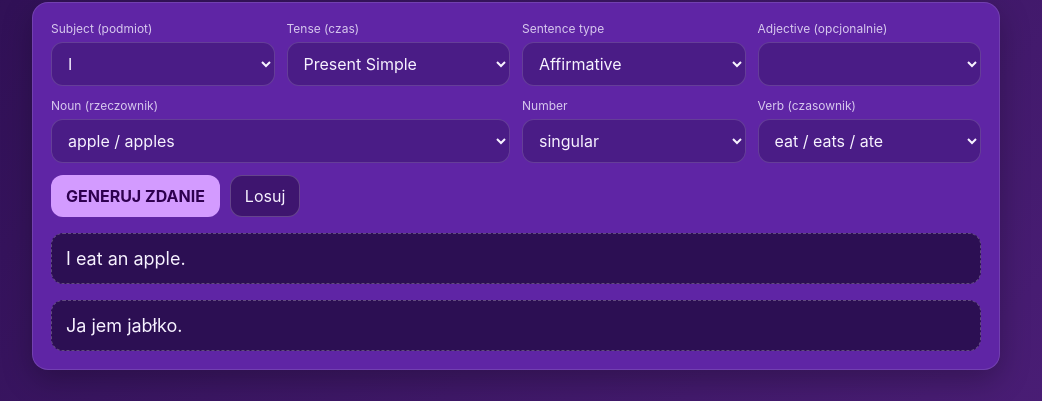
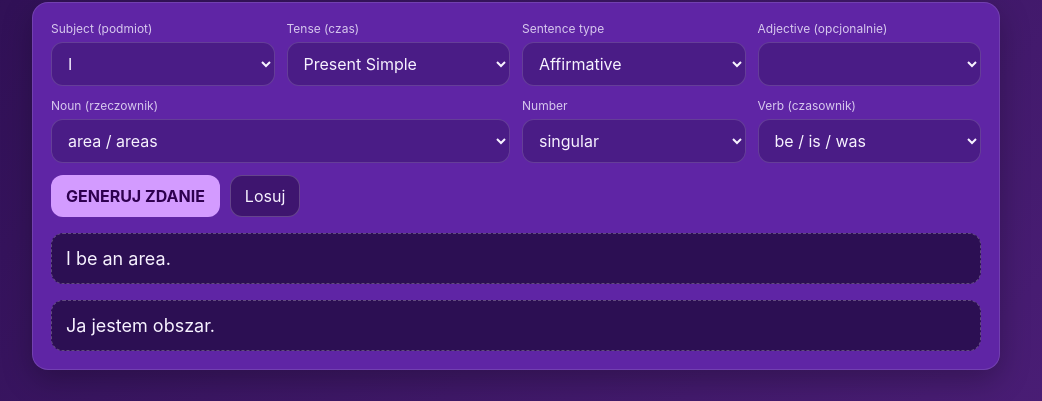
Before and after one commit to kingakowal/Statystyczne-przetwarzanie-jezyka-naturalnego, a plain HTML site: page app_learning/index.html in a window 1280 px wide. Shown: the part 102-503 px from the top of the page, without its empty margins (124-1166 px from the left). Drawn offline with Linux system fonts and the light colour scheme.

Commit message:
verbs and nouns json

```diff
--- a/app_learning/index.html
+++ b/app_learning/index.html
@@ -84,85 +84,47 @@
     </div>
 
     <script>
-        const nouns = [
-            { en: { sg: 'apple', pl: 'apples' }, pl: { sg: 'jabłko', pl: 'jabłka' } },
-            { en: { sg: 'book', pl: 'books' }, pl: { sg: 'książka', pl: 'książki' } },
-            { en: { sg: 'car', pl: 'cars' }, pl: { sg: 'samochód', pl: 'samochody' } },
-            { en: { sg: 'dog', pl: 'dogs' }, pl: { sg: 'pies', pl: 'psy' } },
-            { en: { sg: 'water', pl: 'waters' }, pl: { sg: 'woda', pl: 'wody' } },
-            { en: { sg: 'song', pl: 'songs' }, pl: { sg: 'piosenka', pl: 'piosenki' } },
-            { en: { sg: 'house', pl: 'houses' }, pl: { sg: 'dom', pl: 'domy' } },
-            { en: { sg: 'movie', pl: 'movies' }, pl: { sg: 'film', pl: 'filmy' } },
-            { en: { sg: 'teacher', pl: 'teachers' }, pl: { sg: 'nauczyciel', pl: 'nauczyciele' } },
-            { en: { sg: 'cat', pl: 'cats' }, pl: { sg: 'kot', pl: 'koty' } }
-        ];
+        let nouns = [], verbs = [];
 
-        const verbs = [
-            {
-                en: { base: 'eat', third: 'eats', past: 'ate' },
-                pl: {
-                    pres: { I: 'jem', you: 'jesz', he: 'je', she: 'je', it: 'je', we: 'jemy', they: 'jedzą' },
-                    past: { I: 'zjadłem/zjadłam', you: 'zjadłeś/zjadłaś', he: 'zjadł', she: 'zjadła', it: 'zjadło', we: 'zjedliśmy/zjadłyśmy', they: 'zjedli' },
-                    fut: { I: 'będę jadł/jadła', you: 'będziesz jadł/jadła', he: 'będzie jadł', she: 'będzie jadła', it: 'będzie jadło', we: 'będziemy jedli/jadły', they: 'będą jedli' }
-                }
-            },
-            {
-                en: { base: 'drink', third: 'drinks', past: 'drank' },
-                pl: {
-                    pres: { I: 'piję', you: 'pijesz', he: 'pije', she: 'pije', it: 'pije', we: 'pijemy', they: 'piją' },
-                    past: { I: 'wypiłem/wypiłam', you: 'wypiłeś/wypiłaś', he: 'wypił', she: 'wypiła', it: 'wypiło', we: 'wypiliśmy/wypiłyśmy', they: 'wypili' },
-                    fut: { I: 'będę pił/piła', you: 'będziesz pił/piła', he: 'będzie pił', she: 'będzie piła', it: 'będzie piło', we: 'będziemy pili/piły', they: 'będą pili' }
-                }
-            },
-            {
-                en: { base: 'read', third: 'reads', past: 'read' },
-                pl: {
-                    pres: { I: 'czytam', you: 'czytasz', he: 'czyta', she: 'czyta', it: 'czyta', we: 'czytamy', they: 'czytają' },
-                    past: { I: 'czytałem/czytałam', you: 'czytałeś/czytałaś', he: 'czytał', she: 'czytała', it: 'czytało', we: 'czytaliśmy/czytałyśmy', they: 'czytali' },
-                    fut: { I: 'będę czytał/czytała', you: 'będziesz czytał/czytała', he: 'będzie czytał', she: 'będzie czytała', it: 'będzie czytało', we: 'będziemy czytali/czytały', they: 'będą czytali' }
-                }
-            },
-            {
-                en: { base: 'go', third: 'goes', past: 'went' },
-                pl: {
-                    pres: { I: 'idę', you: 'idziesz', he: 'idzie', she: 'idzie', it: 'idzie', we: 'idziemy', they: 'idą' },
-                    past: { I: 'poszedłem/poszłam', you: 'poszedłeś/poszłaś', he: 'poszedł', she: 'poszła', it: 'poszło', we: 'poszliśmy/poszłyśmy', they: 'poszli' },
-                    fut: { I: 'pójdę', you: 'pójdziesz', he: 'pójdzie', she: 'pójdzie', it: 'pójdzie', we: 'pójdziemy', they: 'pójdą' }
-                }
-            },
-            {
-                en: { base: 'play', third: 'plays', past: 'played' },
-                pl: {
-                    pres: { I: 'gram', you: 'grasz', he: 'gra', she: 'gra', it: 'gra', we: 'gramy', they: 'grają' },
-                    past: { I: 'grałem/grałam', you: 'grałeś/grałaś', he: 'grał', she: 'grała', it: 'grało', we: 'graliśmy/grałyśmy', they: 'grali' },
-                    fut: { I: 'będę grał/grała', you: 'będziesz grał/grała', he: 'będzie grał', she: 'będzie grała', it: 'będzie grało', we: 'będziemy grali/grały', they: 'będą grali' }
-                }
-            },
-            {
-                en: { base: 'see', third: 'sees', past: 'saw' },
-                pl: {
-                    pres: { I: 'widzę', you: 'widzisz', he: 'widzi', she: 'widzi', it: 'widzi', we: 'widzimy', they: 'widzą' },
-                    past: { I: 'widziałem/widziałam', you: 'widziałeś/widziałaś', he: 'widział', she: 'widziała', it: 'widziało', we: 'widzieliśmy/widziałyśmy', they: 'widzieli' },
-                    fut: { I: 'będę widział/widziała', you: 'będziesz widział/widziała', he: 'będzie widział', she: 'będzie widziała', it: 'będzie widziało', we: 'będziemy widzieli/widziały', they: 'będą widzieli' }
-                }
-            },
-            {
-                en: { base: 'make', third: 'makes', past: 'made' },
-                pl: {
-                    pres: { I: 'robię', you: 'robisz', he: 'robi', she: 'robi', it: 'robi', we: 'robimy', they: 'robią' },
-                    past: { I: 'zrobiłem/zrobiłam', you: 'zrobiłeś/zrobiłaś', he: 'zrobił', she: 'zrobiła', it: 'zrobiło', we: 'zrobiliśmy/zrobiłyśmy', they: 'zrobili' },
-                    fut: { I: 'zrobię', you: 'zrobisz', he: 'zrobi', she: 'zrobi', it: 'zrobi', we: 'zrobimy', they: 'zrobią' }
-                }
-            },
-            {
-                en: { base: 'like', third: 'likes', past: 'liked' },
-                pl: {
-                    pres: { I: 'lubię', you: 'lubisz', he: 'lubi', she: 'lubi', it: 'lubi', we: 'lubimy', they: 'lubią' },
-                    past: { I: 'lubiłem/lubiłam', you: 'lubiłeś/lubiłaś', he: 'lubił', she: 'lubiła', it: 'lubiło', we: 'lubiliśmy/lubiłyśmy', they: 'lubili' },
-                    fut: { I: 'będę lubił/lubiła', you: 'będziesz lubił/lubiła', he: 'będzie lubił', she: 'będzie lubiła', it: 'będzie lubiło', we: 'będziemy lubili/lubiły', they: 'będą lubili' }
-                }
-            }
-        ];
+        async function loadData() {
+            nouns = await fetch('nouns.json').then(res => res.json());
+            verbs = await fetch('verbs.json').then(res => res.json());
+            // Sortowanie rzeczowników po angielskiej formie liczby pojedynczej
+            nouns.sort((a, b) => {
+                if (a.en.sg.toLowerCase() < b.en.sg.toLowerCase()) return -1;
+                if (a.en.sg.toLowerCase() > b.en.sg.toLowerCase()) return 1;
+                return 0;
+            });
+
+            // Sortowanie czasowników po angielskiej formie podstawowej
+            verbs.sort((a, b) => {
+                if (a.en.base.toLowerCase() < b.en.base.toLowerCase()) return -1;
+                if (a.en.base.toLowerCase() > b.en.base.toLowerCase()) return 1;
+                return 0;
+            });
+            populateSelects();
+            generate();
+        }
+
+        function populateSelects() {
+            const nSel = $('#noun');
+            nouns.forEach((n, i) => {
+                const o = document.createElement('option');
+                o.value = i;
+                o.textContent = `${n.en.sg} / ${n.en.pl}`;
+                nSel.appendChild(o);
+            });
+
+            const vSel = $('#verb');
+            verbs.forEach((v, i) => {
+                const o = document.createElement('option');
+                o.value = i;
+                o.textContent = `${v.en.base} / ${v.en.third} / ${v.en.past}`;
+                vSel.appendChild(o);
+            });
+        }
+
+        loadData();
 
         const adjs = {
             '': { en: '', pl: '' },
--- /dev/null
+++ b/app_learning/nouns.json
@@ -0,0 +1,100 @@
+[
+  {"en":{"sg":"time","pl":"times"},"pl":{"sg":"czas","pl":"czasy"}},
+  {"en":{"sg":"person","pl":"people"},"pl":{"sg":"osoba","pl":"ludzie"}},
+  {"en":{"sg":"year","pl":"years"},"pl":{"sg":"rok","pl":"lata"}},
+  {"en":{"sg":"way","pl":"ways"},"pl":{"sg":"sposób","pl":"sposoby"}},
+  {"en":{"sg":"day","pl":"days"},"pl":{"sg":"dzień","pl":"dni"}},
+  {"en":{"sg":"thing","pl":"things"},"pl":{"sg":"rzecz","pl":"rzeczy"}},
+  {"en":{"sg":"man","pl":"men"},"pl":{"sg":"mężczyzna","pl":"mężczyźni"}},
+  {"en":{"sg":"woman","pl":"women"},"pl":{"sg":"kobieta","pl":"kobiety"}},
+  {"en":{"sg":"child","pl":"children"},"pl":{"sg":"dziecko","pl":"dzieci"}},
+  {"en":{"sg":"world","pl":"worlds"},"pl":{"sg":"świat","pl":"światy"}},
+  {"en":{"sg":"school","pl":"schools"},"pl":{"sg":"szkoła","pl":"szkoły"}},
+  {"en":{"sg":"state","pl":"states"},"pl":{"sg":"stan","pl":"stany"}},
+  {"en":{"sg":"family","pl":"families"},"pl":{"sg":"rodzina","pl":"rodziny"}},
+  {"en":{"sg":"student","pl":"students"},"pl":{"sg":"uczeń","pl":"uczniowie"}},
+  {"en":{"sg":"group","pl":"groups"},"pl":{"sg":"grupa","pl":"grupy"}},
+  {"en":{"sg":"country","pl":"countries"},"pl":{"sg":"kraj","pl":"kraje"}},
+  {"en":{"sg":"problem","pl":"problems"},"pl":{"sg":"problem","pl":"problemy"}},
+  {"en":{"sg":"hand","pl":"hands"},"pl":{"sg":"ręka","pl":"ręce"}},
+  {"en":{"sg":"part","pl":"parts"},"pl":{"sg":"część","pl":"części"}},
+  {"en":{"sg":"place","pl":"places"},"pl":{"sg":"miejsce","pl":"miejsca"}},
+  {"en":{"sg":"case","pl":"cases"},"pl":{"sg":"przypadek","pl":"przypadki"}},
+  {"en":{"sg":"week","pl":"weeks"},"pl":{"sg":"tydzień","pl":"tygodnie"}},
+  {"en":{"sg":"company","pl":"companies"},"pl":{"sg":"firma","pl":"firmy"}},
+  {"en":{"sg":"system","pl":"systems"},"pl":{"sg":"system","pl":"systemy"}},
+  {"en":{"sg":"program","pl":"programs"},"pl":{"sg":"program","pl":"programy"}},
+  {"en":{"sg":"question","pl":"questions"},"pl":{"sg":"pytanie","pl":"pytania"}},
+  {"en":{"sg":"work","pl":"works"},"pl":{"sg":"praca","pl":"prace"}},
+  {"en":{"sg":"government","pl":"governments"},"pl":{"sg":"rząd","pl":"rządy"}},
+  {"en":{"sg":"number","pl":"numbers"},"pl":{"sg":"liczba","pl":"liczby"}},
+  {"en":{"sg":"night","pl":"nights"},"pl":{"sg":"noc","pl":"noce"}},
+  {"en":{"sg":"point","pl":"points"},"pl":{"sg":"punkt","pl":"punkty"}},
+  {"en":{"sg":"home","pl":"homes"},"pl":{"sg":"dom","pl":"domy"}},
+  {"en":{"sg":"water","pl":"waters"},"pl":{"sg":"woda","pl":"wody"}},
+  {"en":{"sg":"room","pl":"rooms"},"pl":{"sg":"pokój","pl":"pokoje"}},
+  {"en":{"sg":"mother","pl":"mothers"},"pl":{"sg":"matka","pl":"matki"}},
+  {"en":{"sg":"area","pl":"areas"},"pl":{"sg":"obszar","pl":"obszary"}},
+  {"en":{"sg":"money","pl":"monies"},"pl":{"sg":"pieniądz","pl":"pieniądze"}},
+  {"en":{"sg":"story","pl":"stories"},"pl":{"sg":"historia","pl":"historie"}},
+  {"en":{"sg":"fact","pl":"facts"},"pl":{"sg":"fakt","pl":"fakty"}},
+  {"en":{"sg":"month","pl":"months"},"pl":{"sg":"miesiąc","pl":"miesiące"}},
+  {"en":{"sg":"lot","pl":"lots"},"pl":{"sg":"dużo","pl":"dużo"}},
+  {"en":{"sg":"right","pl":"rights"},"pl":{"sg":"prawo","pl":"prawa"}},
+  {"en":{"sg":"study","pl":"studies"},"pl":{"sg":"studium","pl":"studia"}},
+  {"en":{"sg":"book","pl":"books"},"pl":{"sg":"książka","pl":"książki"}},
+  {"en":{"sg":"eye","pl":"eyes"},"pl":{"sg":"oko","pl":"oczy"}},
+  {"en":{"sg":"job","pl":"jobs"},"pl":{"sg":"praca","pl":"prace"}},
+  {"en":{"sg":"word","pl":"words"},"pl":{"sg":"słowo","pl":"słowa"}},
+  {"en":{"sg":"business","pl":"businesses"},"pl":{"sg":"biznes","pl":"biznesy"}},
+  {"en":{"sg":"issue","pl":"issues"},"pl":{"sg":"kwestia","pl":"kwestie"}},
+  {"en":{"sg":"side","pl":"sides"},"pl":{"sg":"strona","pl":"strony"}},
+  {"en":{"sg":"kind","pl":"kinds"},"pl":{"sg":"rodzaj","pl":"rodzaje"}},
+  {"en":{"sg":"head","pl":"heads"},"pl":{"sg":"głowa","pl":"głowy"}},
+  {"en":{"sg":"house","pl":"houses"},"pl":{"sg":"dom","pl":"domy"}},
+  {"en":{"sg":"service","pl":"services"},"pl":{"sg":"usługa","pl":"usługi"}},
+  {"en":{"sg":"friend","pl":"friends"},"pl":{"sg":"przyjaciel","pl":"przyjaciele"}},
+  {"en":{"sg":"father","pl":"fathers"},"pl":{"sg":"ojciec","pl":"ojcowie"}},
+  {"en":{"sg":"power","pl":"powers"},"pl":{"sg":"władza","pl":"władze"}},
+  {"en":{"sg":"hour","pl":"hours"},"pl":{"sg":"godzina","pl":"godziny"}},
+  {"en":{"sg":"game","pl":"games"},"pl":{"sg":"gra","pl":"gry"}},
+  {"en":{"sg":"line","pl":"lines"},"pl":{"sg":"linia","pl":"linie"}},
+  {"en":{"sg":"end","pl":"ends"},"pl":{"sg":"koniec","pl":"końce"}},
+  {"en":{"sg":"member","pl":"members"},"pl":{"sg":"członek","pl":"członkowie"}},
+  {"en":{"sg":"law","pl":"laws"},"pl":{"sg":"prawo","pl":"prawa"}},
+  {"en":{"sg":"car","pl":"cars"},"pl":{"sg":"samochód","pl":"samochody"}},
+  {"en":{"sg":"city","pl":"cities"},"pl":{"sg":"miasto","pl":"miasta"}},
+  {"en":{"sg":"community","pl":"communities"},"pl":{"sg":"społeczność","pl":"społeczności"}},
+  {"en":{"sg":"name","pl":"names"},"pl":{"sg":"imię","pl":"imiona"}},
+  {"en":{"sg":"president","pl":"presidents"},"pl":{"sg":"prezydent","pl":"prezydenci"}},
+  {"en":{"sg":"team","pl":"teams"},"pl":{"sg":"drużyna","pl":"drużyny"}},
+  {"en":{"sg":"minute","pl":"minutes"},"pl":{"sg":"minuta","pl":"minuty"}},
+  {"en":{"sg":"idea","pl":"ideas"},"pl":{"sg":"pomysł","pl":"pomysły"}},
+  {"en":{"sg":"kid","pl":"kids"},"pl":{"sg":"dziecko","pl":"dzieci"}},
+  {"en":{"sg":"body","pl":"bodies"},"pl":{"sg":"ciało","pl":"ciała"}},
+  {"en":{"sg":"information","pl":"informations"},"pl":{"sg":"informacja","pl":"informacje"}},
+  {"en":{"sg":"back","pl":"backs"},"pl":{"sg":"plecy","pl":"plecy"}},
+  {"en":{"sg":"parent","pl":"parents"},"pl":{"sg":"rodzic","pl":"rodzice"}},
+  {"en":{"sg":"face","pl":"faces"},"pl":{"sg":"twarz","pl":"twarze"}},
+  {"en":{"sg":"others","pl":"others"},"pl":{"sg":"inni","pl":"inni"}},
+  {"en":{"sg":"level","pl":"levels"},"pl":{"sg":"poziom","pl":"poziomy"}},
+  {"en":{"sg":"office","pl":"offices"},"pl":{"sg":"biuro","pl":"biura"}},
+  {"en":{"sg":"door","pl":"doors"},"pl":{"sg":"drzwi","pl":"drzwi"}},
+  {"en":{"sg":"health","pl":"healths"},"pl":{"sg":"zdrowie","pl":"zdrowia"}},
+  {"en":{"sg":"person","pl":"people"},"pl":{"sg":"osoba","pl":"ludzie"}},
+  {"en":{"sg":"art","pl":"arts"},"pl":{"sg":"sztuka","pl":"sztuki"}},
+  {"en":{"sg":"war","pl":"wars"},"pl":{"sg":"wojna","pl":"wojny"}},
+  {"en":{"sg":"history","pl":"histories"},"pl":{"sg":"historia","pl":"historie"}},
+  {"en":{"sg":"party","pl":"parties"},"pl":{"sg":"impreza","pl":"imprezy"}},
+  {"en":{"sg":"result","pl":"results"},"pl":{"sg":"wynik","pl":"wyniki"}},
+  {"en":{"sg":"change","pl":"changes"},"pl":{"sg":"zmiana","pl":"zmiany"}},
+  {"en":{"sg":"morning","pl":"mornings"},"pl":{"sg":"rano","pl":"rano"}},
+  {"en":{"sg":"reason","pl":"reasons"},"pl":{"sg":"powód","pl":"powody"}},
+  {"en":{"sg":"research","pl":"researches"},"pl":{"sg":"badanie","pl":"badania"}},
+  {"en":{"sg":"girl","pl":"girls"},"pl":{"sg":"dziewczyna","pl":"dziewczyny"}},
+  {"en":{"sg":"guy","pl":"guys"},"pl":{"sg":"facet","pl":"faceci"}},
+  {"en":{"sg":"moment","pl":"moments"},"pl":{"sg":"moment","pl":"momenty"}},
+  {"en":{"sg":"teacher","pl":"teachers"},"pl":{"sg":"nauczyciel","pl":"nauczyciele"}},
+  {"en":{"sg":"force","pl":"forces"},"pl":{"sg":"siła","pl":"siły"}},
+  {"en":{"sg":"education","pl":"educations"},"pl":{"sg":"edukacja","pl":"edukacje"}}
+]
--- /dev/null
+++ b/app_learning/verbs.json
@@ -0,0 +1,82 @@
+[
+  {
+    "en": {"base":"be","third":"is","past":"was"},
+    "pl": {
+      "pres":{"I":"jestem","you":"jesteś","he":"jest","she":"jest","it":"jest","we":"jesteśmy","they":"są"},
+      "past":{"I":"byłem","you":"byłeś","he":"był","she":"była","it":"było","we":"byliśmy","they":"byli"},
+      "fut":{"I":"będę","you":"będziesz","he":"będzie","she":"będzie","it":"będzie","we":"będziemy","they":"będą"}
+    }
+  },
+  {
+    "en": {"base":"have","third":"has","past":"had"},
+    "pl": {
+      "pres":{"I":"mam","you":"masz","he":"ma","she":"ma","it":"ma","we":"mamy","they":"mają"},
+      "past":{"I":"miałem","you":"miałeś","he":"miał","she":"miała","it":"miało","we":"mieliśmy","they":"mieli"},
+      "fut":{"I":"będę miał","you":"będziesz miał","he":"będzie miał","she":"będzie miała","it":"będzie miało","we":"będziemy mieli","they":"będą mieli"}
+    }
+  },
+  {
+    "en": {"base":"do","third":"does","past":"did"},
+    "pl": {
+      "pres":{"I":"robię","you":"robisz","he":"robi","she":"robi","it":"robi","we":"robimy","they":"robią"},
+      "past":{"I":"robiłem","you":"robiłeś","he":"robił","she":"robiła","it":"robiło","we":"robiliśmy","they":"robili"},
+      "fut":{"I":"będę robił","you":"będziesz robił","he":"będzie robił","she":"będzie robiła","it":"będzie robiło","we":"będziemy robili","they":"będą robili"}
+    }
+  },
+  {
+    "en": {"base":"say","third":"says","past":"said"},
+    "pl": {
+      "pres":{"I":"mówię","you":"mówisz","he":"mówi","she":"mówi","it":"mówi","we":"mówimy","they":"mówią"},
+      "past":{"I":"mówiłem","you":"mówiłeś","he":"mówił","she":"mówiła","it":"mówiło","we":"mówiliśmy","they":"mówili"},
+      "fut":{"I":"będę mówił","you":"będziesz mówił","he":"będzie mówił","she":"będzie mówiła","it":"będzie mówiło","we":"będziemy mówili","they":"będą mówili"}
+    }
+  },
+  {
+    "en": {"base":"get","third":"gets","past":"got"},
+    "pl": {
+      "pres":{"I":"dostaję","you":"dostajesz","he":"dostaje","she":"dostaje","it":"dostaje","we":"dostajemy","they":"dostają"},
+      "past":{"I":"dostałem","you":"dostałeś","he":"dostał","she":"dostała","it":"dostało","we":"dostaliśmy","they":"dostali"},
+      "fut":{"I":"będę dostawał","you":"będziesz dostawał","he":"będzie dostawał","she":"będzie dostawała","it":"będzie dostawało","we":"będziemy dostawali","they":"będą dostawali"}
+    }
+  },
+  {
+    "en": {"base":"make","third":"makes","past":"made"},
+    "pl": {
+      "pres":{"I":"robię","you":"robisz","he":"robi","she":"robi","it":"robi","we":"robimy","they":"robią"},
+      "past":{"I":"zrobiłem","you":"zrobiłeś","he":"zrobił","she":"zrobiła","it":"zrobiło","we":"zrobiliśmy","they":"zrobili"},
+      "fut":{"I":"będę robił","you":"będziesz robił","he":"będzie robił","she":"będzie robiła","it":"będzie robiło","we":"będziemy robili","they":"będą robili"}
+    }
+  },
+  {
+    "en": {"base":"go","third":"goes","past":"went"},
+    "pl": {
+      "pres":{"I":"idę","you":"idziesz","he":"idzie","she":"idzie","it":"idzie","we":"idziemy","they":"idą"},
+      "past":{"I":"poszedłem","you":"poszedłeś","he":"poszedł","she":"poszła","it":"poszło","we":"poszliśmy","they":"poszli"},
+      "fut":{"I":"pójdę","you":"pójdziesz","he":"pójdzie","she":"pójdzie","it":"pójdzie","we":"pójdziemy","they":"pójdą"}
+    }
+  },
+  {
+    "en": {"base":"know","third":"knows","past":"knew"},
+    "pl": {
+      "pres":{"I":"znam","you":"znasz","he":"zna","she":"zna","it":"zna","we":"znamy","they":"znają"},
+      "past":{"I":"znałem","you":"znałeś","he":"znał","she":"znała","it":"znało","we":"znaliśmy","they":"znali"},
+      "fut":{"I":"będę znał","you":"będziesz znał","he":"będzie znał","she":"będzie znała","it":"będzie znało","we":"będziemy znali","they":"będą znali"}
+    }
+  },
+  {
+    "en": {"base":"think","third":"thinks","past":"thought"},
+    "pl": {
+      "pres":{"I":"myślę","you":"myślisz","he":"myśli","she":"myśli","it":"myśli","we":"myślimy","they":"myślą"},
+      "past":{"I":"myślałem","you":"myślałeś","he":"myślał","she":"myślała","it":"myślało","we":"myśleliśmy","they":"myśleli"},
+      "fut":{"I":"będę myślał","you":"będziesz myślał","he":"będzie myślał","she":"będzie myślała","it":"będzie myślało","we":"będziemy myśleli","they":"będą myśleli"}
+    }
+  },
+  {
+    "en": {"base":"take","third":"takes","past":"took"},
+    "pl": {
+      "pres":{"I":"biorę","you":"bierzesz","he":"bierze","she":"bierze","it":"bierze","we":"bierzemy","they":"bierzą"},
+      "past":{"I":"wziąłem","you":"wziąłeś","he":"wziął","she":"wzięła","it":"wzięło","we":"wzięliśmy","they":"wzięli"},
+      "fut":{"I":"będę brał","you":"będziesz brał","he":"będzie brał","she":"będzie brała","it":"będzie brało","we":"będziemy brali","they":"będą brali"}
+    }
+  }
+]
```
